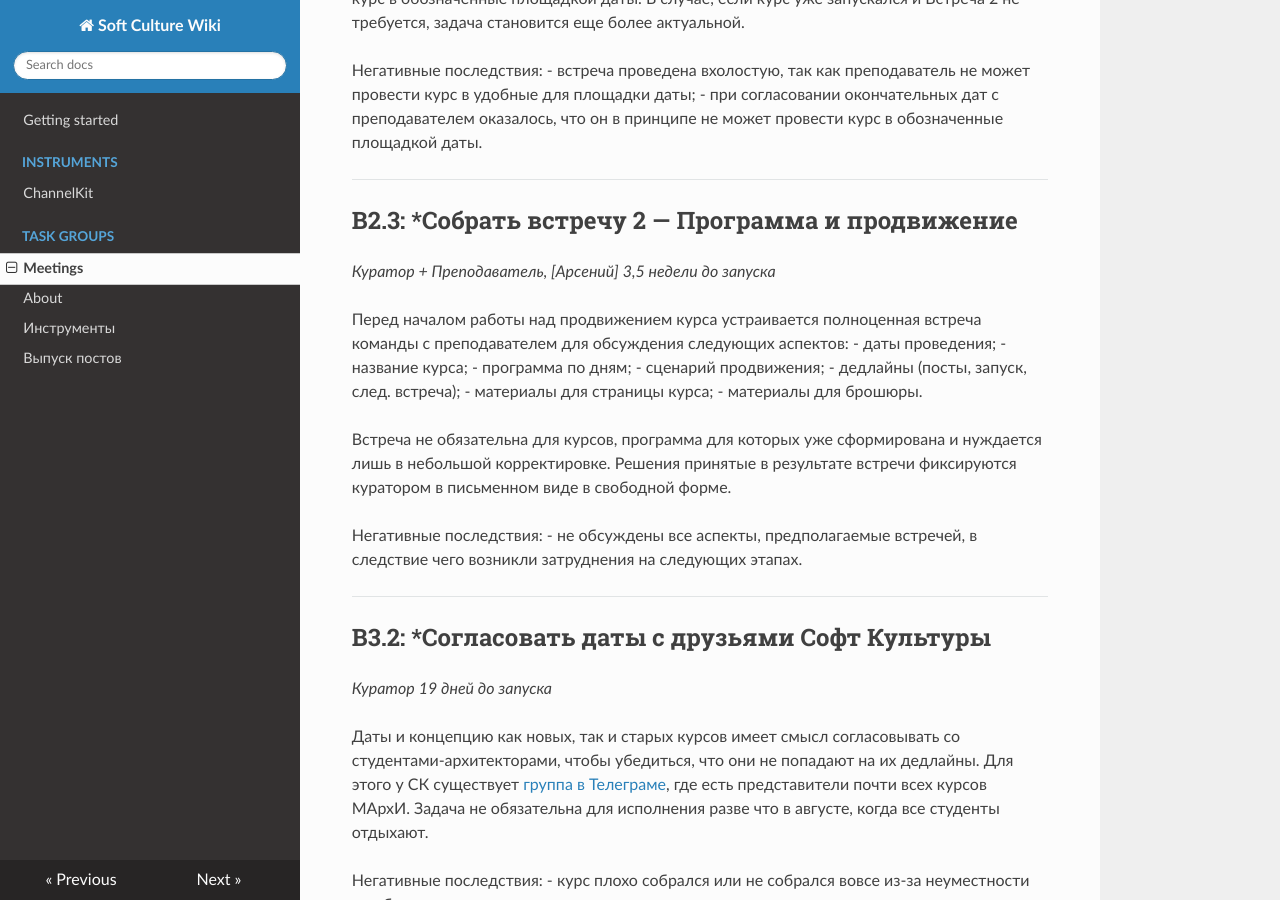
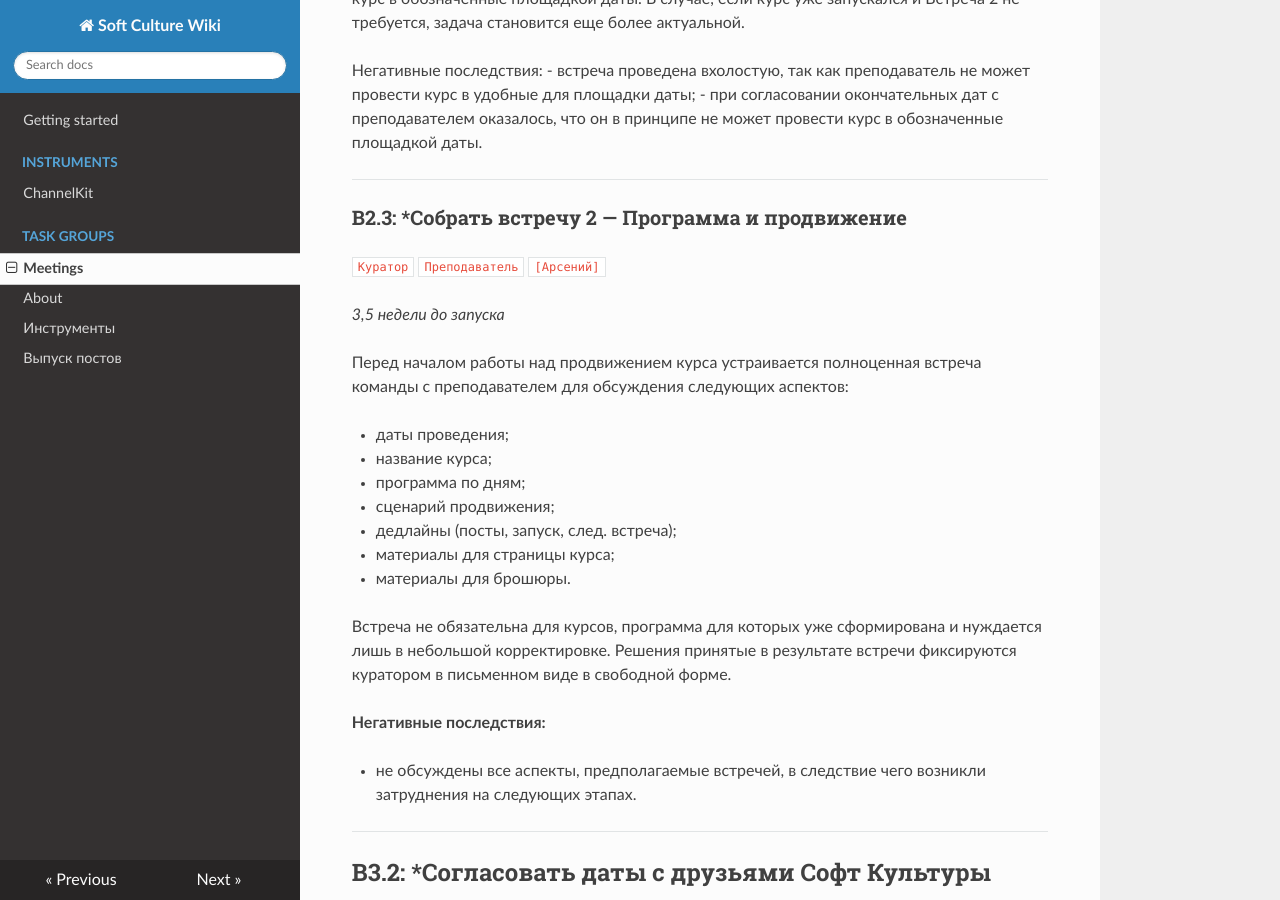
Before and after one commit to arsenyafonin/wiki, an MkDocs documentation site: the page built from docs/ins_07_meetings.md, in a window 1280 px wide and 900 px high, scrolled down 1244 px. Built offline with MkDocs 1.6.1, drawn with Linux system fonts in a browser that asks for light colours; nearby versions of some CDN libraries; old or Windows-style settings are respelled for this version of MkDocs.

```diff
--- a/docs/ins_07_meetings.md
+++ b/docs/ins_07_meetings.md
@@ -42,24 +42,26 @@
 
 ***
 
-## В2.3: \*Собрать встречу 2 — Программа и продвижение
-*Куратор + Преподаватель, [Арсений]*
+### В2.3: \*Собрать встречу 2 — Программа и продвижение
+`Куратор` `Преподаватель` `[Арсений]`
+
 *3,5 недели до запуска*
 
 Перед началом работы над продвижением курса устраивается полноценная встреча команды с преподавателем для обсуждения следующих аспектов:
-- даты проведения;
-- название курса;
-- программа по дням;
-- сценарий продвижения;
-- дедлайны (посты, запуск, след. встреча);
-- материалы для страницы курса;
-- материалы для брошюры.
 
+* даты проведения;
+* название курса;
+* программа по дням;
+* сценарий продвижения;
+* дедлайны (посты, запуск, след. встреча);
+* материалы для страницы курса;
+* материалы для брошюры.
 
 Встреча не обязательна для курсов, программа для которых уже сформирована и нуждается лишь в небольшой корректировке. Решения принятые в результате встречи фиксируются куратором в письменном виде в свободной форме.
 
-Негативные последствия:
-- не обсуждены все аспекты, предполагаемые встречей, в следствие чего возникли затруднения на следующих этапах.
+**Негативные последствия:**
+
+* не обсуждены все аспекты, предполагаемые встречей, в следствие чего возникли затруднения на следующих этапах.
 
 ***
 
```
